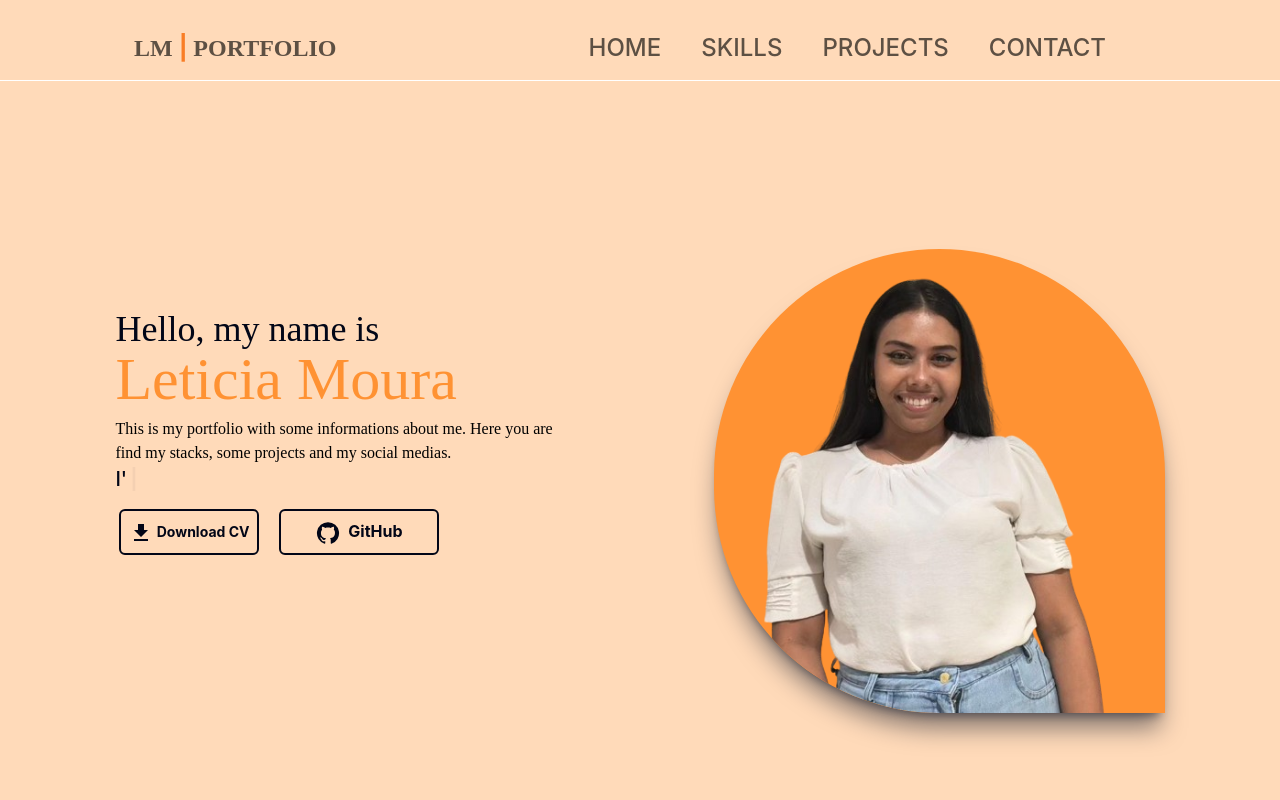
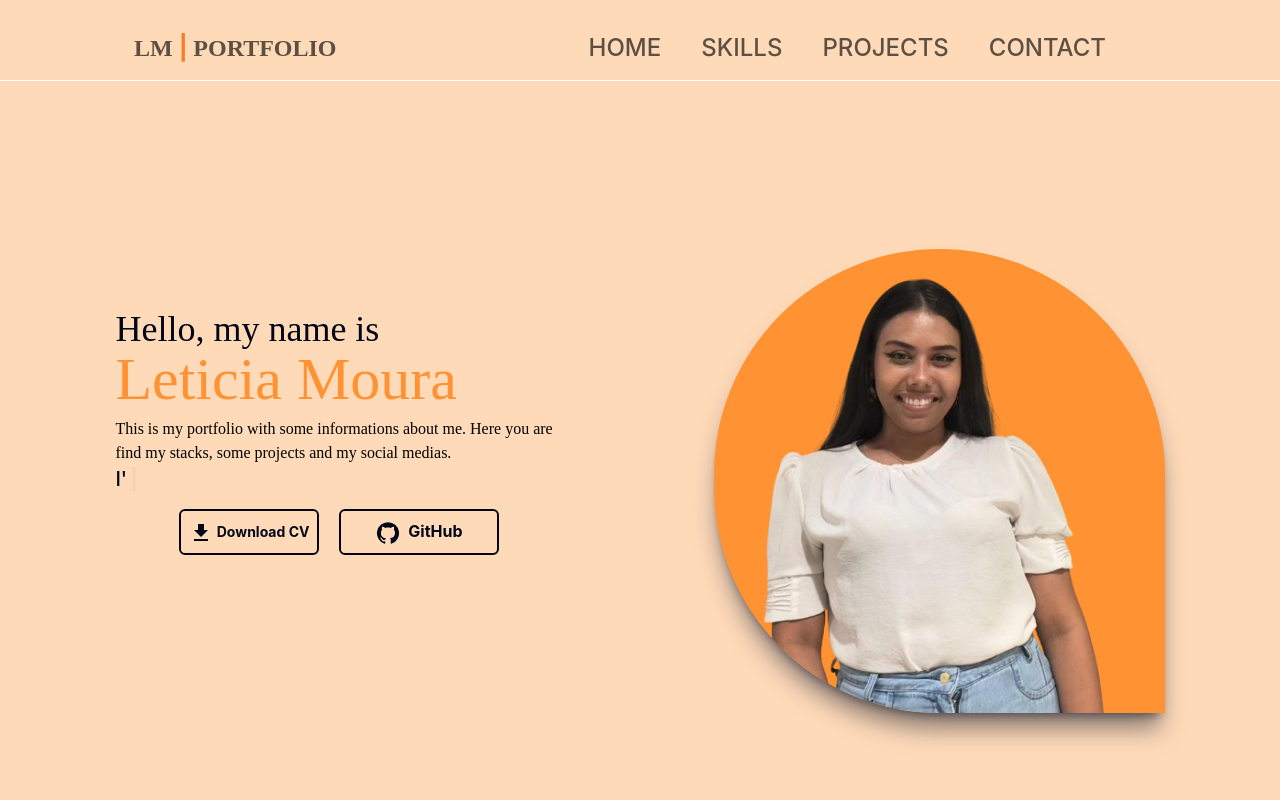
Before and after one commit to LetticiaMoura/portfolio, a React (Vite) app: page / in a window 1280 px wide. Shown: the top 800 px of the page. Built offline with nearby package versions, Linux system fonts and the light colour scheme; a web font is replaced by a local one.

Commit message:
style: Ajustes

```diff
--- a/src/components/layout/Navbar.tsx
+++ b/src/components/layout/Navbar.tsx
@@ -35,7 +35,7 @@ function Navbar() {
 
         <h1 className="font-gfs-didot text-black/70 text-2xl text-center font-bold opacity-90">LM <span className="text-orange"> | </span> PORTFOLIO</h1>
 
-            <img src={menu} onClick={handleOpen} alt="Menu" className="md:hidden brightness-50 h-[7vh] absolute left-[2%] top-[22%]"/>
+            <img src={menu} onClick={handleOpen} alt="Menu" className="md:hidden opacity-80 brightness-50 h-[7vh] absolute left-[2%] top-[22%]"/>
 
             {open && (
                 <div className="flex flex-col -z-40 md:hidden justify-center items-center bg-orange/80 h-auto rounded-2xl">
--- a/src/components/pages/Home.tsx
+++ b/src/components/pages/Home.tsx
@@ -34,7 +34,7 @@ function Home() {
                     </span>
                 </p>
 
-                <div className='flex items-center gap-5 p-1'>
+                <div className='flex justify-center items-center gap-5 p-1'>
 
                     <button className='p-2 mt-3 w-42 text-slate-blue font-bold rounded-md border-2 border-solid border-slate-blue hover:border-orange-dark hover:bg-orange/10 text-center transition hover:scale-105'> <Curriculum /> </button>
 
--- a/src/components/pages/Skills.tsx
+++ b/src/components/pages/Skills.tsx
@@ -40,7 +40,7 @@ function Skills() {
                     <i className="devicon-git-plain-wordmark text-pessego text-[5em] md:text-[6em] hover:text-orange p-[10px] box-border
                     transition hover:-translate-y-2 hover:scale-125 duration-400"></i>
 
-                    <i className="devicon-github-original-wordmark text-pessego text-[5em] md:text-[6em]  hover:text-black brightness-200 p-[10px] box-border
+                    <i className="devicon-github-original-wordmark text-pessego brightness-125 text-[5em] md:text-[6em] hover:text-white brightness-200 p-[10px] box-border
                     transition hover:-translate-y-2 hover:scale-125 duration-400"></i>
                 </div>
 
```
